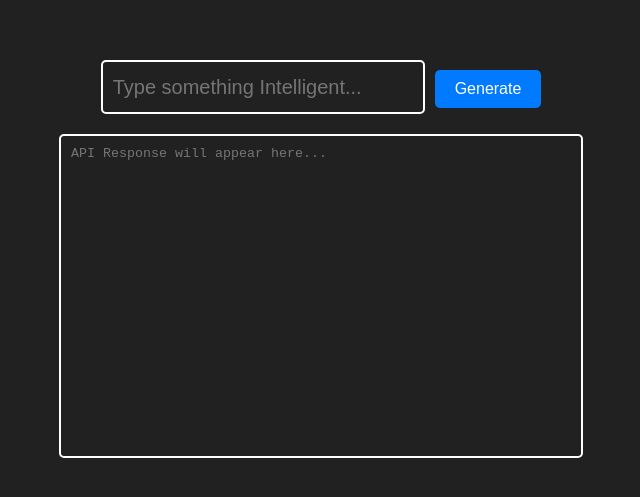
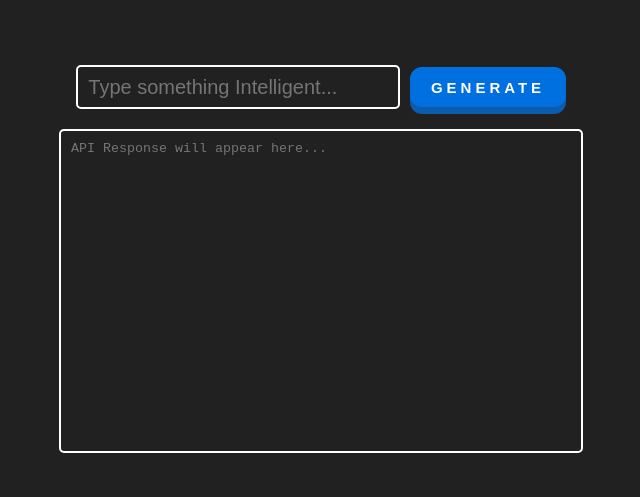
Before and after one commit to a-b-h-a-y-s-h-i-n-d-e/ChatBot-LaMini, a React (Create React App) app: page / in a window 1280 px wide. Shown: the part 147-644 px from the top of the page, without its empty margins (319-959 px from the left). Built offline with nearby package versions, Linux system fonts and the light colour scheme.

Commit message:
changed button style

```diff
--- a/src/App.css
+++ b/src/App.css
@@ -1,3 +1,4 @@
+
 .app-container {
   display: flex;
   flex-direction: column;
@@ -12,15 +13,23 @@
   align-items: center;
 }
 
+.form-container {
+  display: flex;
+  align-items: center;
+  gap: 10px;
+}
+
 .input {
+  color: rgb(255, 255, 255);
   background-color: #212121;
-  height: 30px;
+  height: 40px;
   width: 300px;
-  padding: 10px;
+  padding: 0 10px;
   border: 2px solid white;
   border-radius: 5px;
-  margin-right: 10px;
   font-size: 20px;
+  line-height: 40px;
+  vertical-align: middle;
 }
 
 .input:focus {
@@ -32,14 +41,20 @@
   transition-property: box-shadow;
 }
 
-.submit-button {
-  padding: 10px 20px;
-  font-size: 16px;
-  background-color: #007bff;
-  color: white;
-  border: none;
-  border-radius: 5px;
-  cursor: pointer;
+button {
+  display: flex;
+  align-items: center;
+  justify-content: center;
+  height: 40px;
+  padding: 0 20px;
+  font-size: 18px;
+  text-transform: uppercase;
+  border: 0;
+  box-shadow: hsl(210deg 87% 36%) 0px 7px 0px 0px;
+  background-color: hsl(210deg 100% 44%);
+  border-radius: 12px;
+  overflow: hidden;
+  vertical-align: middle;
 }
 
 .response-container {
@@ -56,3 +71,100 @@
   padding: 10px;
   resize: none;
 }
+
+
+button {
+  display: flex;
+  align-items: center;
+  justify-content: center;
+  height: 40px;
+  position: relative;
+  padding: 0 20px;
+  font-size: 18px;
+  text-transform: uppercase;
+  border: 0;
+  box-shadow: hsl(210deg 87% 36%) 0px 7px 0px 0px;
+  background-color: hsl(210deg 100% 44%);
+  border-radius: 12px;
+  overflow: hidden;
+  transition: 31ms cubic-bezier(.5, .7, .4, 1);
+ }
+
+ button:before {
+  content: attr(alt);
+  display: flex;
+  align-items: center;
+  justify-content: center;
+  position: absolute;
+  inset: 0;
+  font-size: 15px;
+  font-weight: bold;
+  color: white;
+  letter-spacing: 4px;
+  opacity: 1;
+ }
+
+ button:active {
+  box-shadow: none;
+  transform: translateY(7px);
+  transition: 35ms cubic-bezier(.5, .7, .4, 1);
+ }
+
+ button:hover:before {
+  transition: all .0s;
+  transform: translateY(100%);
+  opacity: 0;
+ }
+
+ button i {
+  color: white;
+  font-size: 15px;
+  font-weight: bold;
+  letter-spacing: 4px;
+  font-style: normal;
+  transition: all 2s ease;
+  transform: translateY(-20px);
+  opacity: 0;
+ }
+
+ button:hover i {
+  transition: all .2s ease;
+  transform: translateY(0px);
+  opacity: 1;
+ }
+
+ button:hover i:nth-child(1) {
+  transition-delay: 0.045s;
+ }
+
+ button:hover i:nth-child(2) {
+  transition-delay: calc(0.045s * 3);
+ }
+
+ button:hover i:nth-child(3) {
+  transition-delay: calc(0.045s * 4);
+ }
+
+ button:hover i:nth-child(4) {
+  transition-delay: calc(0.045s * 5);
+ }
+
+ button:hover i:nth-child(6) {
+  transition-delay: calc(0.045s * 6);
+ }
+
+ button:hover i:nth-child(7) {
+  transition-delay: calc(0.045s * 7);
+ }
+
+ button:hover i:nth-child(8) {
+  transition-delay: calc(0.045s * 8);
+ }
+
+ button:hover i:nth-child(9) {
+  transition-delay: calc(0.045s * 9);
+ }
+
+ button:hover i:nth-child(10) {
+  transition-delay: calc(0.045s * 10);
+ }
--- a/src/App.js
+++ b/src/App.js
@@ -55,7 +55,16 @@ function App() {
             onChange={handleInput}
             className="input"
           />
-          <button type="submit" className="submit-button">Generate</button>
+          <button alt="generate" type="submit">
+            <i>g</i>
+            <i>e</i>
+            <i>n</i>
+            <i>e</i>
+            <i>r</i>
+            <i>a</i>
+            <i>t</i>
+            <i>e</i>
+          </button>
         </form>
       </div>
 
```
Also changed, not shown: 11 other files (tests, documents, lock files or other folders).
